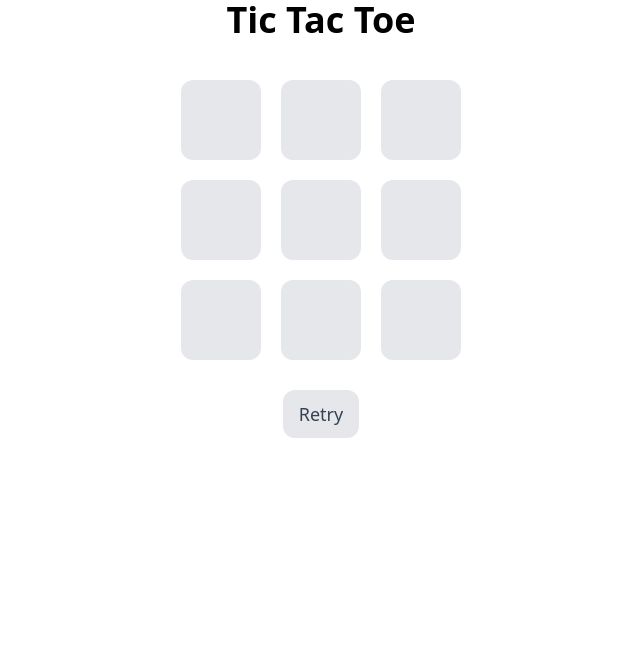
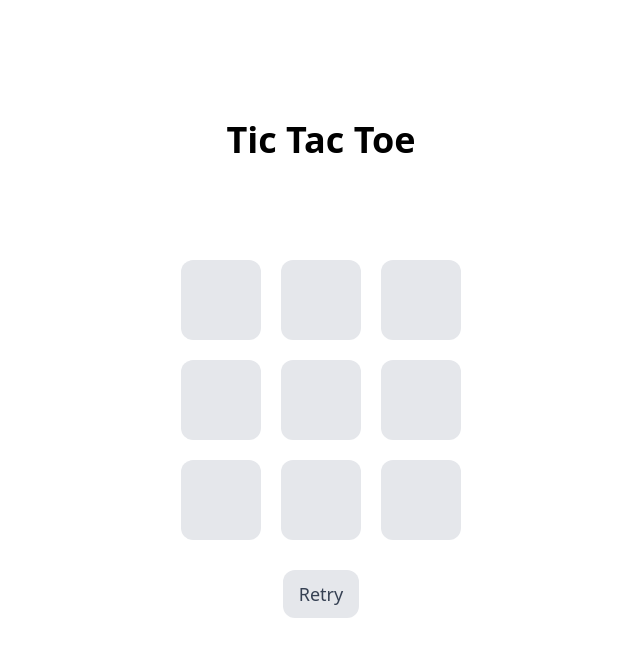
Before and after one commit to nasimkuniyil/tic-tac-toe, a React (Vite) app: page / in a window 1280 px wide. Shown: the top 656 px of the page, without its empty margins (319-959 px from the left). Built offline with nearby package versions, Linux system fonts and the light colour scheme.

Commit message:
refactor

```diff
--- a/src/main.jsx
+++ b/src/main.jsx
@@ -2,6 +2,7 @@ import { StrictMode } from 'react'
 import { createRoot } from 'react-dom/client'
 import './tailwind.css'
 import App from './App.jsx'
+import './style.css'
 
 createRoot(document.getElementById('root')).render(
   <StrictMode>
--- /dev/null
+++ b/src/style.css
@@ -0,0 +1,3 @@
+#root{
+    height: 100vh;
+}
```
